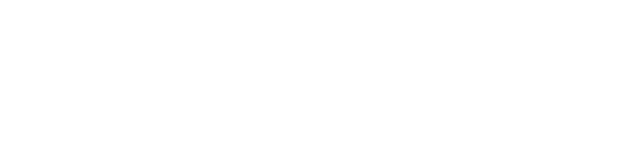
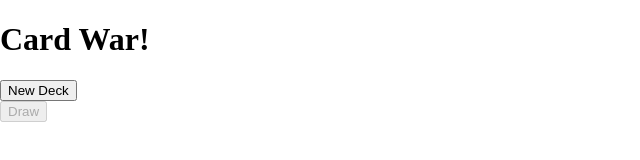
Before and after one commit to Nolekor/cardWar, a website built with Vite: page index.html in a window 1280 px wide. Shown: the whole page, without its empty margins (0-640 px from the left). Built offline with nearby package versions, Linux system fonts and the light colour scheme.

Commit message:
Add basic html

```diff
--- a/index.html
+++ b/index.html
@@ -8,7 +8,13 @@
     <title>Card War!</title>
   </head>
   <body>
+    <header>
+      <h1>Card War!</h1>
+    </header>
+    <button id="new-deck">New Deck</button>
     <div id="app"></div>
+    <button id="draw" disabled>Draw</button>
+
     <script type="module" src="/main.js"></script>
   </body>
 </html>
--- a/style.css
+++ b/style.css
@@ -0,0 +1,5 @@
+html,
+body {
+  margin: 0;
+  padding: 0;
+}
```
